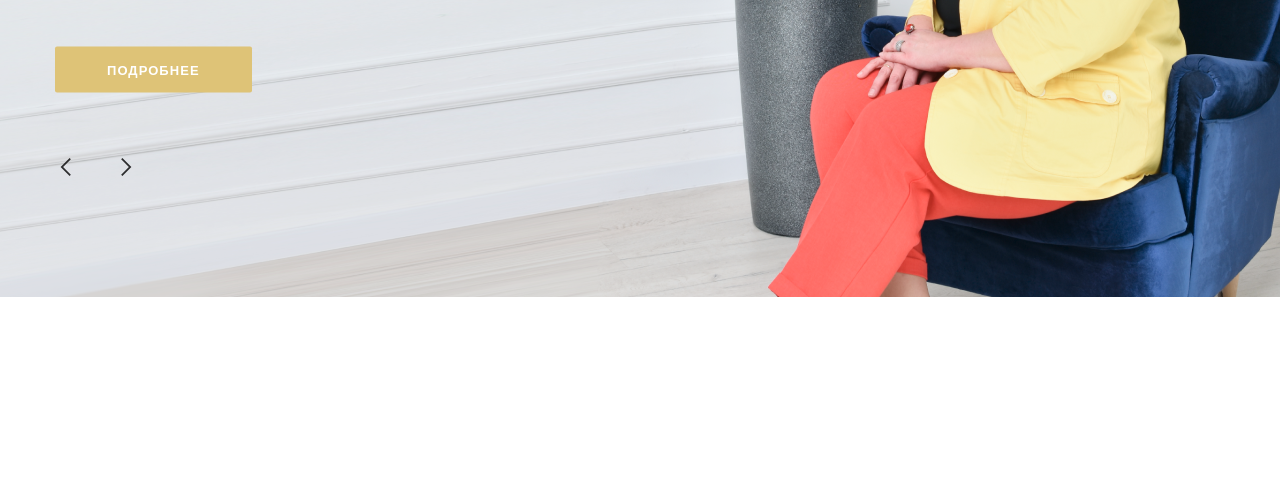
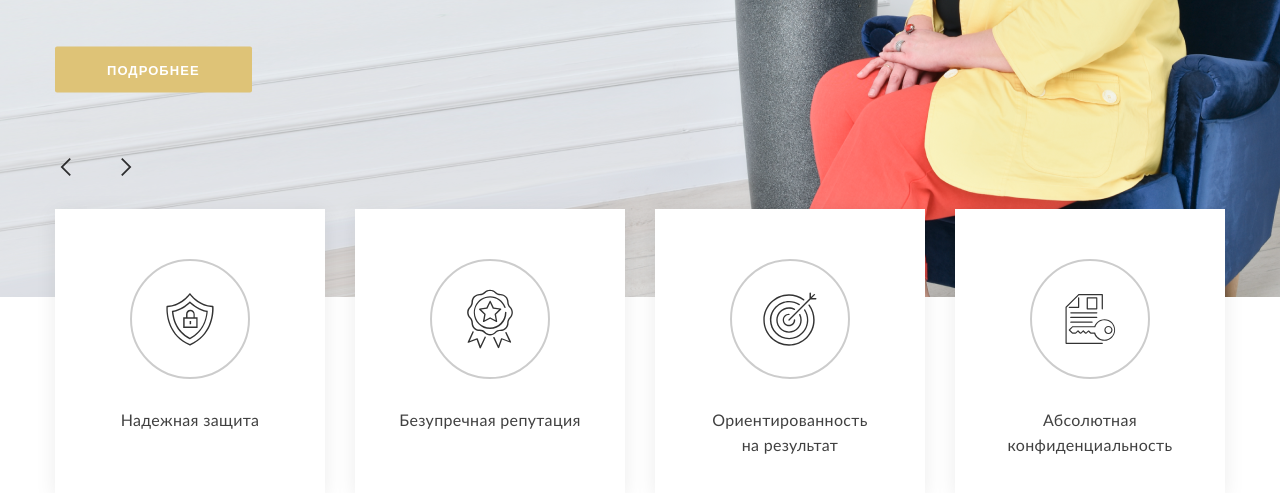
Before and after one commit to perkenton/pravovyye-tekhnologii, a website built with webpack: page src/index.html in a window 1280 px wide. Shown: the part 483-976 px from the top of the page. Before the commit the page ends 800 px from the top, so only its background shows below. Built offline with nearby package versions, Linux system fonts and the light colour scheme.

Commit message:
add pros block

```diff
--- a/src/blocks/pros/__card-image/pros__card-image.css
+++ b/src/blocks/pros/__card-image/pros__card-image.css
@@ -1 +1,8 @@
-.pros__card-image {}
+.pros__card-image {
+  padding: 23px;
+  border-radius: 50%;
+  border: 2px solid rgba(0,0,0,.2);
+  width: 70px;
+  height: 70px;
+  object-fit: none;
+}
--- /dev/null
+++ b/src/blocks/pros/__card-title/pros__card-title.css
@@ -0,0 +1,12 @@
+.pros__card-title {
+  font-family: 'Lato', Arial, Helvetica, sans-serif;
+  font-style: normal;
+  font-weight: 400;
+  font-size: 16px;
+  line-height: 25px;
+  text-align: center;
+  letter-spacing: 0.02em;
+  color: rgba(0, 0, 0, 0.75);
+  margin-top: 28px;
+  margin-bottom: 0;
+}
--- a/src/blocks/pros/__card/pros__card.css
+++ b/src/blocks/pros/__card/pros__card.css
@@ -1 +1,12 @@
-.pros__card {}
+.pros__card {
+  width: 270px;
+  height: 285px;
+  background-color: #fff;
+  box-sizing: border-box;
+  display: flex;
+  flex-direction: column;
+  justify-content: flex-start;
+  align-items: center;
+  padding: 50px 16px 0;
+  box-shadow: 0px 4px 20px rgba(0, 0, 0, 0.08);
+}
--- a/src/blocks/pros/pros.css
+++ b/src/blocks/pros/pros.css
@@ -1,4 +1,14 @@
 @import url(./__card/pros__card.css);
 @import url(./__card-image/pros__card-image.css);
+@import url(./__card-title/pros__card-title.css);
 
-.pros {}
+.pros {
+  max-width: 1170px;
+  display: grid;
+  grid-template-columns: repeat(auto-fill, 270px);
+  grid-gap: 30px;
+  margin: 0 auto;
+  position: relative;
+  margin-top: -88px;
+  z-index: 1;
+}
--- a/src/index.html
+++ b/src/index.html
@@ -63,27 +63,27 @@
     </div>
   </section>
 
-<!--  <section class="pros">-->
-<!--    <div class="pros__card">-->
-<!--      <img src="" alt="" class="pros__card-image">-->
-<!--      <p class="pros__card-title">Надежная защита</p>-->
-<!--    </div>-->
+  <section class="pros">
+    <div class="pros__card">
+      <img src="<%=require('./images/pros-image-1.svg').default%>" alt="" class="pros__card-image">
+      <p class="pros__card-title">Надежная защита</p>
+    </div>
 
-<!--    <div class="pros__card">-->
-<!--      <img src="" alt="" class="pros__card-image">-->
-<!--      <p class="pros__card-title">Безупречная репутация</p>-->
-<!--    </div>-->
+    <div class="pros__card">
+      <img src="<%=require('./images/pros-image-2.svg').default%>" alt="" class="pros__card-image">
+      <p class="pros__card-title">Безупречная репутация</p>
+    </div>
 
-<!--    <div class="pros__card">-->
-<!--      <img src="" alt="" class="pros__card-image">-->
-<!--      <p class="pros__card-title">Ориентированность на&nbsp;результат</p>-->
-<!--    </div>-->
+    <div class="pros__card">
+      <img src="<%=require('./images/pros-image-3.svg').default%>" alt="" class="pros__card-image">
+      <p class="pros__card-title">Ориентированность на&nbsp;результат</p>
+    </div>
 
-<!--    <div class="pros__card">-->
-<!--      <img src="" alt="" class="pros__card-image">-->
-<!--      <p class="pros__card-title">Абсолютная конфиденциальность</p>-->
-<!--    </div>-->
-<!--  </section>-->
+    <div class="pros__card">
+      <img src="<%=require('./images/pros-image-4.svg').default%>" alt="" class="pros__card-image">
+      <p class="pros__card-title">Абсолютная конфиденциальность</p>
+    </div>
+  </section>
 
 <!--  <section class="introduction">-->
 <!--    <div class="introduction__container">-->
```
Also changed, not shown: src/images/pros-image-1.svg (added), src/images/pros-image-2.svg (added), src/images/pros-image-3.svg (added), src/images/pros-image-4.svg (added).
